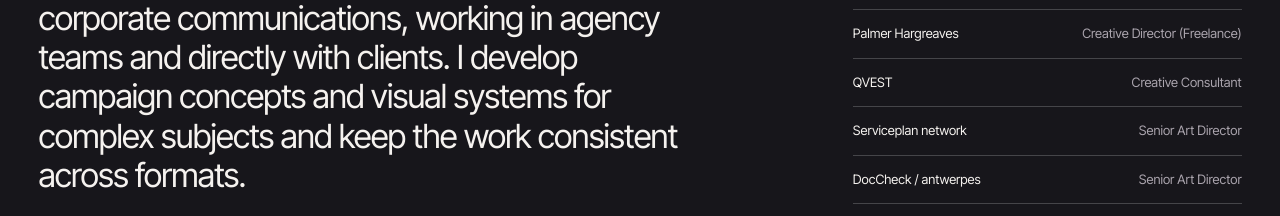
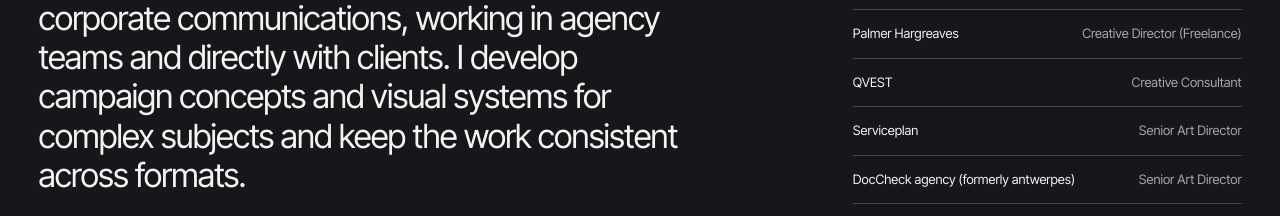
Before and after one commit to jamas1978/jmsdesign.de, a plain HTML site: page en/index.html in a window 1280 px wide. Shown: the part 8331-8547 px from the top of the page. Drawn offline with Linux system fonts and the light colour scheme.

Commit message:
Clarify Serviceplan and DocCheck agency names in the profile

```diff
--- a/en/index.html
+++ b/en/index.html
@@ -259,8 +259,8 @@
           <ul>
             <li><span>Palmer Hargreaves</span><em>Creative Director (Freelance)</em></li>
             <li><span>QVEST</span><em>Creative Consultant</em></li>
-            <li><span>Serviceplan network</span><em>Senior Art Director</em></li>
-            <li><span>DocCheck / antwerpes</span><em>Senior Art Director</em></li>
+            <li><span>Serviceplan</span><em>Senior Art Director</em></li>
+            <li><span>DocCheck agency (formerly antwerpes)</span><em>Senior Art Director</em></li>
             <li><span>Interone / BBDO</span><em>Art Director</em></li>
           </ul>
           <div class="profile-industries">
```
Also changed, not shown: de/index.html (+2 -2 lines).
